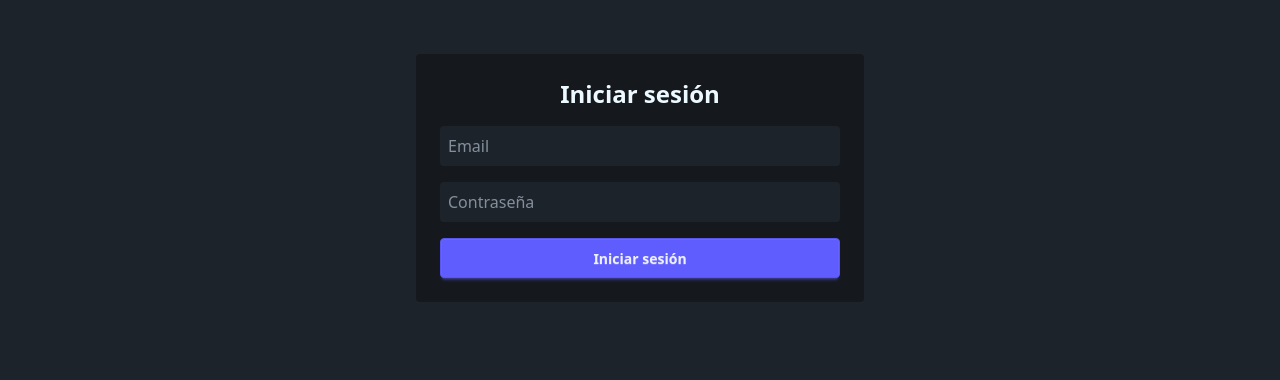
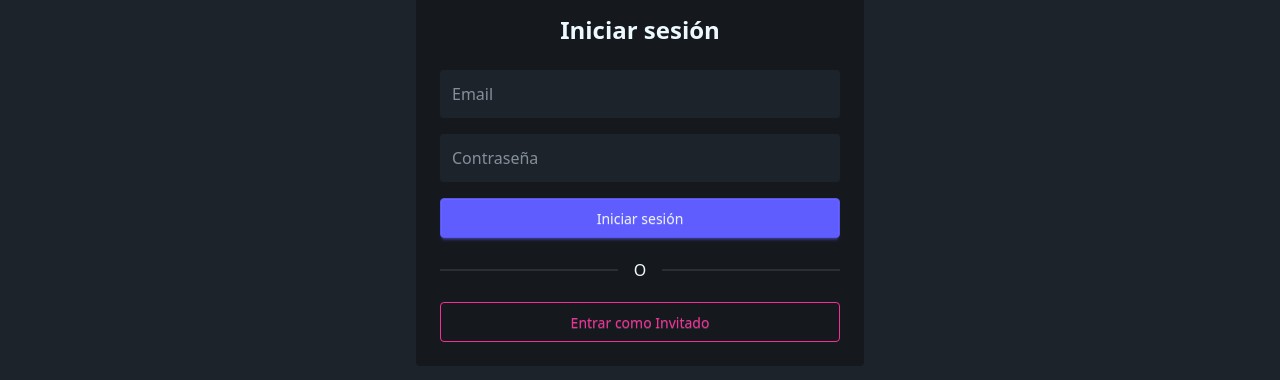
Before and after one commit to sanchezign/Organization-App, a React (Vite) app: page /login in a window 1280 px wide. Shown: the part 222-602 px from the top of the page. Built offline with nearby package versions, Linux system fonts and the light colour scheme; no server answers.

Commit message:
Update LoginPage.jsx
Update LoginPage.jsx

```diff
--- a/src/pages/LoginPage.jsx
+++ b/src/pages/LoginPage.jsx
@@ -1,3 +1,4 @@
+// src/pages/LoginPage.jsx
 import { useState } from "react";
 import axios from "axios";
 import { toast } from "react-toastify";
@@ -8,28 +9,39 @@ const apiUrl = import.meta.env.VITE_API_URL;
 
 const LoginPage = () => {
   const navigate = useNavigate();
-  const { login } = useAuth();
+  const { login, loginAsGuest } = useAuth();
   const [form, setForm] = useState({ email: "", password: "" });
+  const [isLoading, setIsLoading] = useState(false);
 
   const handleChange = (e) =>
     setForm({ ...form, [e.target.name]: e.target.value });
 
   const handleSubmit = async (e) => {
     e.preventDefault();
+    setIsLoading(true);
     try {
       const res = await axios.post(`${apiUrl}/api/auth/login`, form);
       login(res.data.user, res.data.token);
       toast.success("Bienvenido de nuevo!");
-      navigate("/");
+      navigate("/home");
     } catch (error) {
       toast.error(error.response?.data?.message || "Error en el login");
+    } finally {
+      setIsLoading(false);
     }
+  };
+
+  const handleGuestLogin = () => {
+    loginAsGuest();
+    toast.success("Entrando como invitado...");
+    navigate("/home");
   };
 
   return (
     <div className="flex items-center justify-center min-h-screen px-4">
       <div className="w-full max-w-md p-6 rounded bg-base-300">
-        <h2 className="text-2xl font-bold mb-4 text-center">Iniciar sesión</h2>
+        <h2 className="text-2xl font-bold mb-6 text-center">Iniciar sesión</h2>
+
         <form onSubmit={handleSubmit} className="space-y-4">
           <input
             type="email"
@@ -37,7 +49,8 @@ const LoginPage = () => {
             placeholder="Email"
             value={form.email}
             onChange={handleChange}
-            className="w-full border-none bg-base-100 p-2 rounded outline-none focus:outline-none focus:ring-0 focus:border-none"
+            className="w-full border-none bg-base-100 p-3 rounded outline-none focus:ring-2 focus:ring-primary"
+            required
           />
           <input
             type="password"
@@ -45,12 +58,26 @@ const LoginPage = () => {
             placeholder="Contraseña"
             value={form.password}
             onChange={handleChange}
-            className="w-full border-none bg-base-100 p-2 rounded outline-none focus:outline-none focus:ring-0 focus:border-none"
+            className="w-full border-none bg-base-100 p-3 rounded outline-none focus:ring-2 focus:ring-primary"
+            required
           />
-          <button className="w-full btn btn-primary p-2 rounded cursor-pointer">
-            Iniciar sesión
+          <button
+            type="submit"
+            disabled={isLoading}
+            className="w-full btn btn-primary p-3 rounded cursor-pointer font-medium"
+          >
+            {isLoading ? "Ingresando..." : "Iniciar sesión"}
           </button>
         </form>
+
+        <div className="divider my-6">O</div>
+
+        <button
+          onClick={handleGuestLogin}
+          className="w-full btn btn-outline btn-secondary p-3 rounded cursor-pointer font-medium"
+        >
+          Entrar como Invitado
+        </button>
       </div>
     </div>
   );
```
